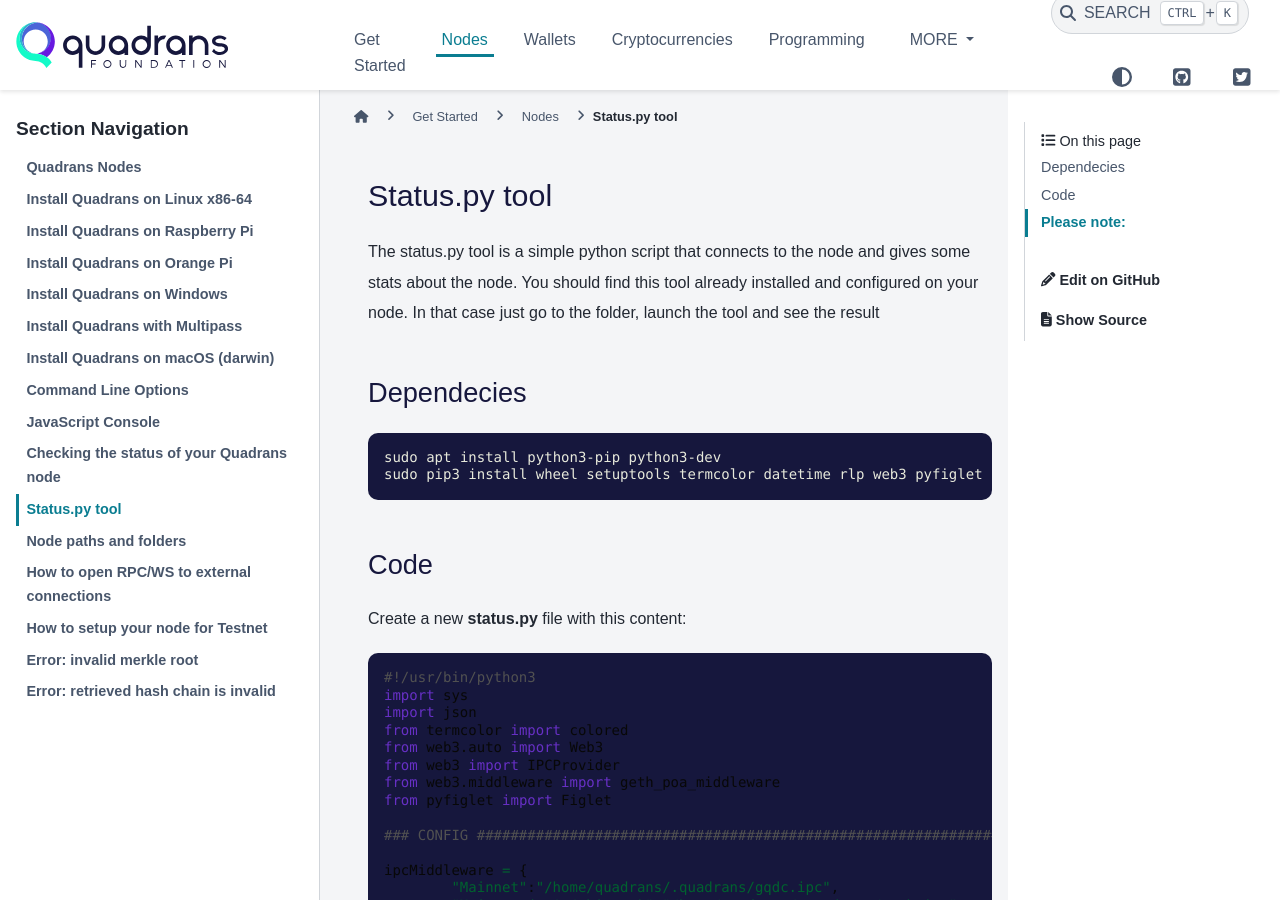
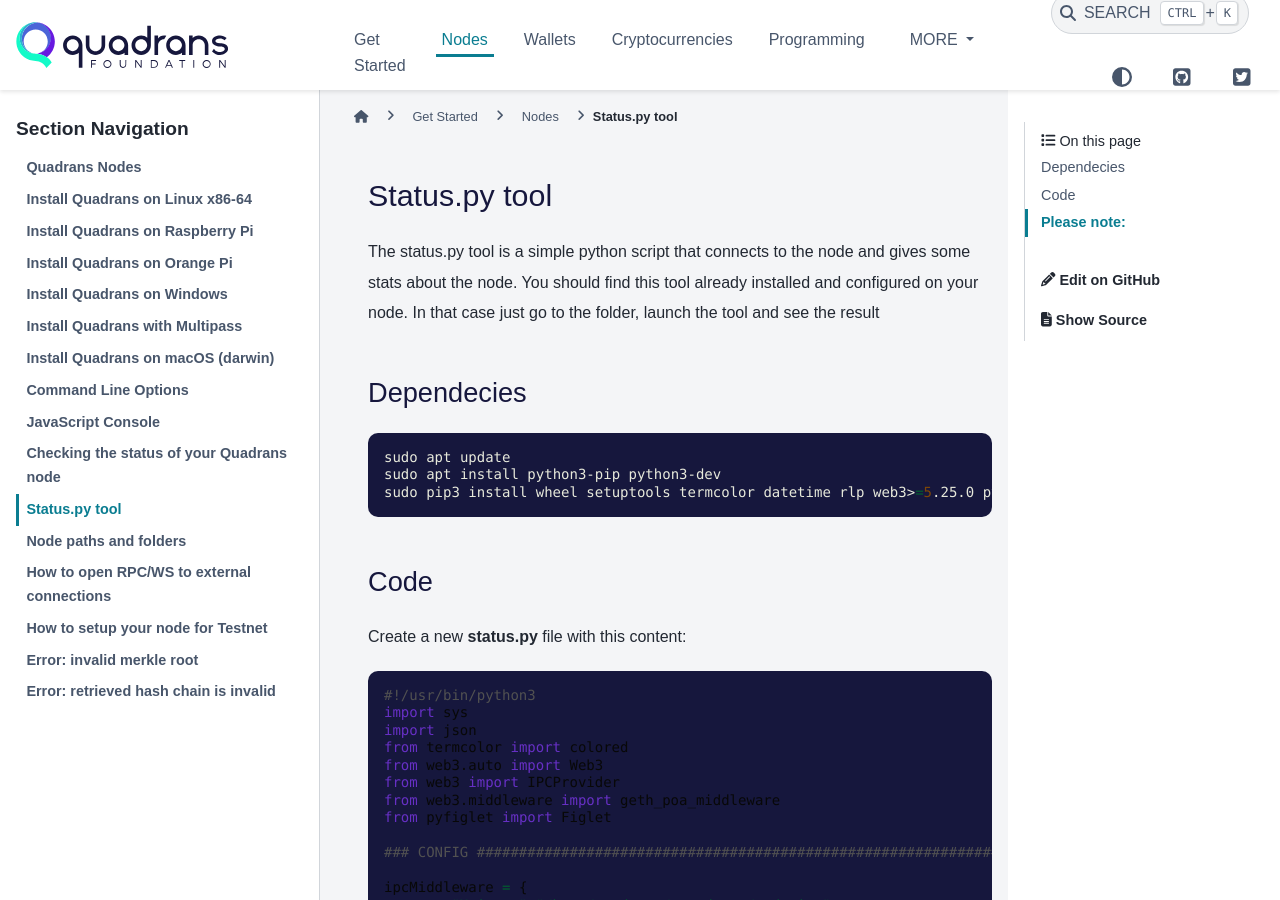
Before and after one commit to quadrans/wiki, a Sphinx documentation site: the page built from docs/nodes/management/statuspy_tool.md, in a window 1280 px wide and 900 px high. Built offline with Sphinx 7.4.7 and the PyData theme 0.15.4, drawn with Linux system fonts in a browser that asks for light colours; pages that are not in the unit, such as notebooks, are missing from menus.

````diff
--- a/docs/nodes/management/statuspy_tool.md
+++ b/docs/nodes/management/statuspy_tool.md
@@ -6,8 +6,9 @@ The status.py tool is a simple python script that connects to the node and gives
 ## Dependecies
 
 ``` bash
+sudo apt update
 sudo apt install python3-pip python3-dev
-sudo pip3 install wheel setuptools termcolor datetime rlp web3 pyfiglet
+sudo pip3 install wheel setuptools termcolor datetime rlp web3>=5.25.0 pyfiglet
 ```
 
 ## Code
````
